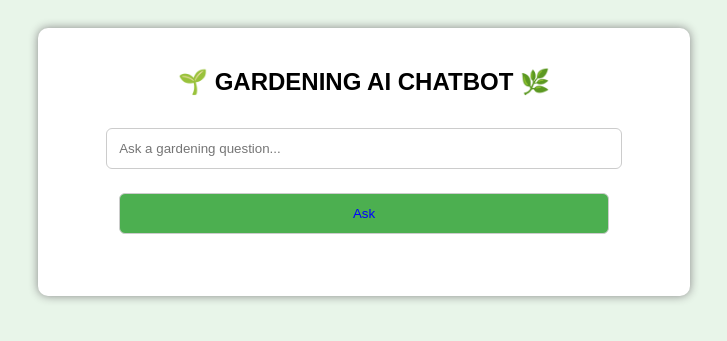
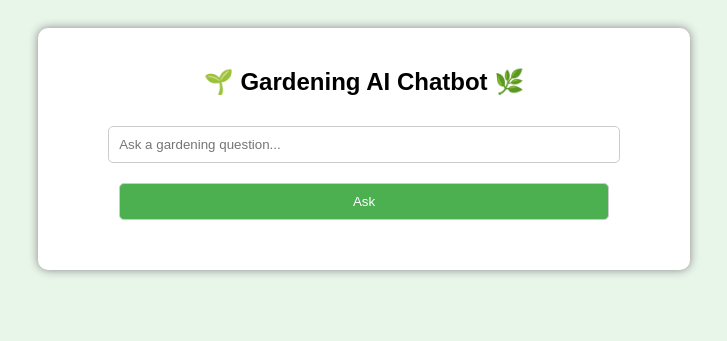
Before and after one commit to mrittickdeb/AI-BASED-GARDENING-CHATBOT, a Flask app: page / in a window 1280 px wide. Shown: the top 341 px of the page, without its empty margins (276-1003 px from the left). Run offline with Flask 3, Linux system fonts and the light colour scheme.

Commit message:
Update index.html
CHANGED FRONTEND INTERFACE

```diff
--- a/templates/index.html
+++ b/templates/index.html
@@ -21,28 +21,28 @@
         }
         input, button {
             width: 80%;
-            padding: 12px;
-            margin: 12px;
+            padding: 10px;
+            margin: 10px;
             border: 1px solid #ccc;
-            border-radius: 6px;
+            border-radius: 5px;
         }
         button {
             background-color: #4CAF50;
-            color: blue;
+            color: white;
             cursor: pointer;
         }
         button:hover {
             background-color: #45a049;
         }
         .response {
-            margin-top: 30px;
+            margin-top: 20px;
             font-weight: bold;
         }
     </style>
 </head>
 <body>
     <div class="chat-container">
-        <h2>🌱 GARDENING AI CHATBOT 🌿</h2>
+        <h2>🌱 Gardening AI Chatbot 🌿</h2>
         <input type="text" id="userQuestion" placeholder="Ask a gardening question...">
         <button onclick="getResponse()">Ask</button>
         <p class="response" id="responseText"></p>
```
